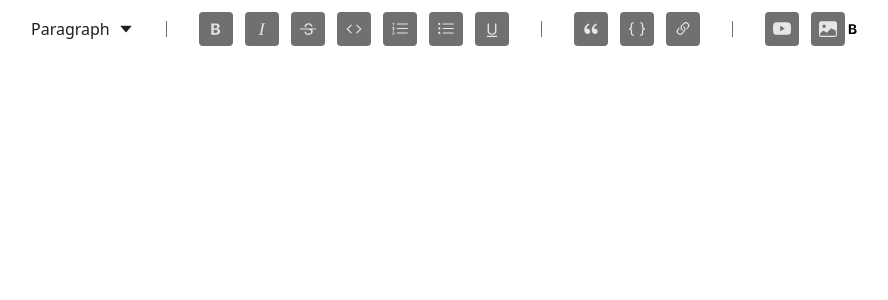
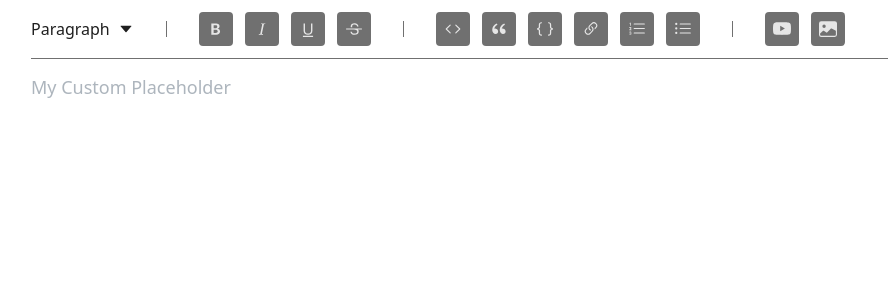
Before and after one commit to oyeyipo45/dev-forum, a Next.js app: page /admin/post/create in a window 1280 px wide. Shown: the top 300 px of the page, without its empty margins (173-1061 px from the left). Built offline with nearby package versions, Linux system fonts and the light colour scheme.

Commit message:
style and outline text editor

```diff
--- a/package.json
+++ b/package.json
@@ -9,6 +9,9 @@
     "lint": "next lint"
   },
   "dependencies": {
+    "@tailwindcss/typography": "^0.5.9",
+    "@tiptap/extension-placeholder": "^2.0.0-beta.220",
+    "@tiptap/extension-underline": "^2.0.0-beta.220",
     "@tiptap/pm": "^2.0.0-beta.220",
     "@tiptap/react": "^2.0.0-beta.220",
     "@tiptap/starter-kit": "^2.0.0-beta.220",
--- a/src/components/editor/index.tsx
+++ b/src/components/editor/index.tsx
@@ -2,16 +2,31 @@ import { FC } from 'react';
 import { useEditor, EditorContent } from '@tiptap/react';
 import StarterKit from '@tiptap/starter-kit';
 import ToolBar from './toolBar/Index';
+import Underline from '@tiptap/extension-underline';
+import Placeholder from '@tiptap/extension-placeholder';
 
 interface Props {}
 
 const Editor: FC<Props> = (props): JSX.Element => {
-  const editor = useEditor({ extensions: [StarterKit] });
+  const editor = useEditor({
+    extensions: [
+      StarterKit,
+      Underline,
+      Placeholder.configure({
+        placeholder: 'My Custom Placeholder',
+      }),
+    ],
+    editorProps: {
+      attributes: {
+        class: 'prose prose-lg  focus:outline-none dark:prose-invert max-w-full mx-auto h-full',
+      },
+    },
+  });
 
   return (
     <div className='p-3 dark:bg-primary-dark bg:primary transition'>
       <ToolBar editor={editor} />
-
+      <div className='w-full dark:secondary-light bg-secondary-dark h-[1px] my-3'></div>
       <EditorContent editor={editor} />
     </div>
   );
--- a/src/components/editor/toolBar/Index.tsx
+++ b/src/components/editor/toolBar/Index.tsx
@@ -60,51 +60,48 @@ const ToolBar: FC<Props> = ({ editor }): JSX.Element | null => {
       <DropdownOptions options={options} head={<Head />} />
       <div className='h-4 w-[1px] bg-secondary-dark dark:bg-secondary-light mx-8 ' />
       <div className='flex items-center space-x-3'>
-        <Button>
+        <Button onClick={() => getFocusedEditor(editor).toggleBold().run()}>
           <BsTypeBold />{' '}
         </Button>
-        <Button>
+        <Button onClick={() => getFocusedEditor(editor).toggleItalic().run()}>
           <BsTypeItalic />{' '}
         </Button>
 
-        <Button>
+        <Button onClick={() => getFocusedEditor(editor).toggleUnderline().run()} >
+          <BsTypeUnderline />{' '}
+        </Button>
+
+        <Button onClick={() => getFocusedEditor(editor).toggleStrike().run()}>
           <BsTypeStrikethrough />{' '}
         </Button>
-
-        <Button>
+      </div>
+      <div className='h-4 w-[1px] bg-secondary-dark dark:bg-secondary-light mx-8 ' />
+      <div className='flex items-center space-x-3'>
+        <Button onClick={() => getFocusedEditor(editor).toggleCode().run()}>
           <BsCode />{' '}
         </Button>
 
-        <Button>
+        <Button onClick={() => getFocusedEditor(editor).toggleBlockquote().run()}>
+          <RiDoubleQuotesL />{' '}
+        </Button>
+
+        <Button onClick={() => getFocusedEditor(editor).toggleCodeBlock().run()}>
+          <BsBraces />{' '}
+        </Button>
+
+        <Button onClick={() => getFocusedEditor(editor).toggleBlockquote().run()}>
+          <BsLink45Deg />{' '}
+        </Button>
+
+        <Button onClick={() => getFocusedEditor(editor).toggleOrderedList().run()}>
           <BsListOl />{' '}
         </Button>
 
-        <Button>
+        <Button onClick={() => getFocusedEditor(editor).toggleBulletList().run()}>
           <BsListUl />{' '}
-        </Button>
-
-        <Button>
-          <BsTypeUnderline />{' '}
         </Button>
       </div>
       <div className='h-4 w-[1px] bg-secondary-dark dark:bg-secondary-light mx-8 ' />
-
-      <div className='flex items-center space-x-3'>
-        <Button>
-          <RiDoubleQuotesL />{' '}
-        </Button>
-
-        <Button>
-          <BsBraces />{' '}
-        </Button>
-
-        <Button>
-          <BsLink45Deg />{' '}
-        </Button>
-      </div>
-
-      <div className='h-4 w-[1px] bg-secondary-dark dark:bg-secondary-light mx-8 ' />
-
       <div className='flex items-center space-x-3'>
         <Button>
           <BsYoutube />{' '}
@@ -114,8 +111,6 @@ const ToolBar: FC<Props> = ({ editor }): JSX.Element | null => {
           <BsImageFill />{' '}
         </Button>
       </div>
-
-      <BsTypeBold />{' '}
     </div>
   );
 };
--- a/src/styles/globals.css
+++ b/src/styles/globals.css
@@ -1,3 +1,11 @@
+.ProseMirror p.is-editor-empty:first-child::before {
+  color: #adb5bd;
+  content: attr(data-placeholder);
+  float: left;
+  height: 0;
+  pointer-events: none;
+}
+
 @tailwind base;
 @tailwind components;
 @tailwind utilities;
--- a/tailwind.config.js
+++ b/tailwind.config.js
@@ -22,5 +22,5 @@ module.exports = {
       },
     },
   },
-  plugins: [],
+  plugins: [require('@tailwindcss/typography')],
 };
```
Also changed, not shown: 1 other file (tests, documents, lock files or other folders).
